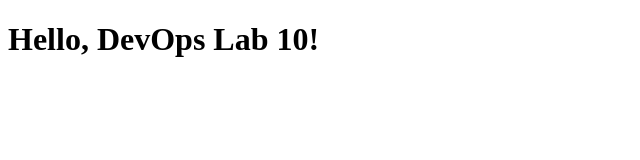
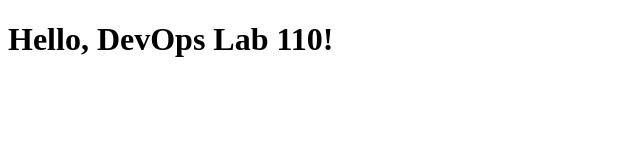
Before and after one commit to Keanerivs/DevOpsLab10, a plain HTML site: page index.html in a window 1280 px wide. Shown: the full height of the page, 0-640 px from the left. Drawn offline with Linux system fonts and the light colour scheme.

Commit message:
Update index.html

```diff
--- a/index.html
+++ b/index.html
@@ -4,6 +4,6 @@
     <title>DevOps Lab 10</title>
 </head>
 <body>
-    <h1>Hello, DevOps Lab 10!</h1>
+    <h1>Hello, DevOps Lab 110!</h1>
 </body>
 </html>
```
